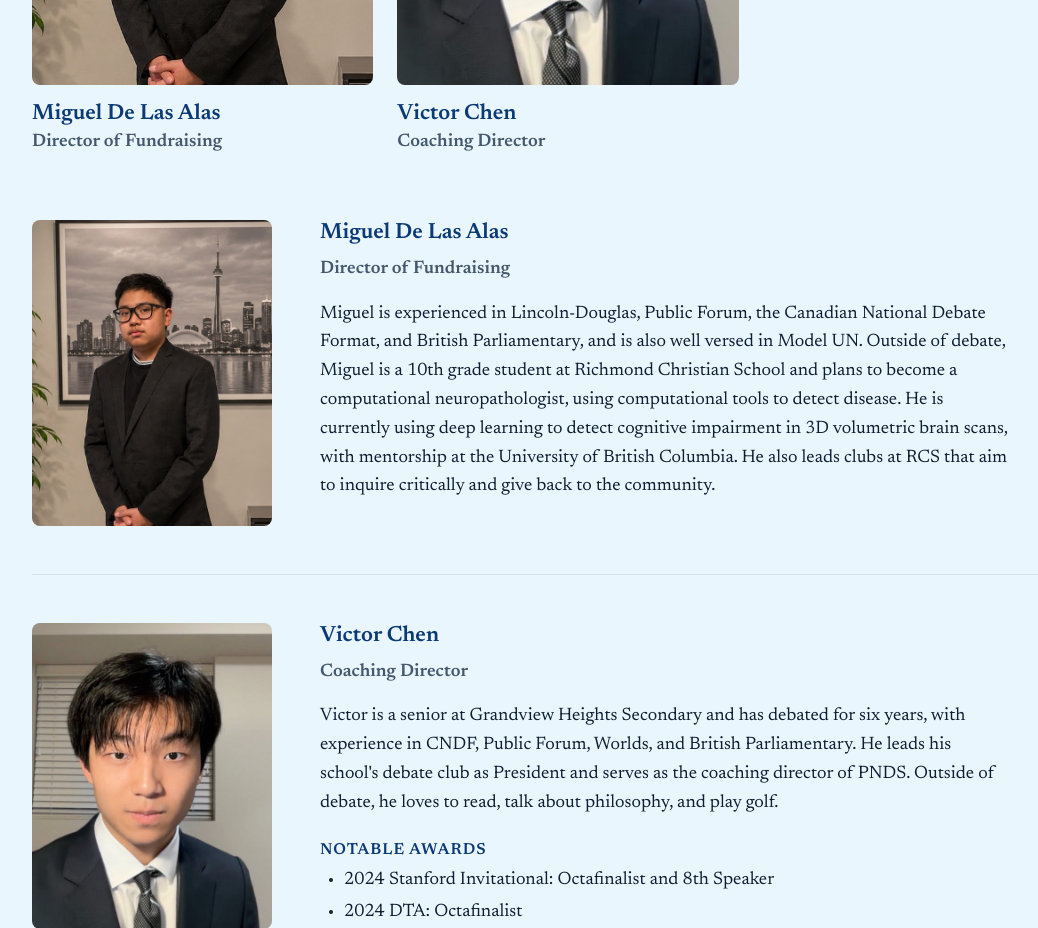
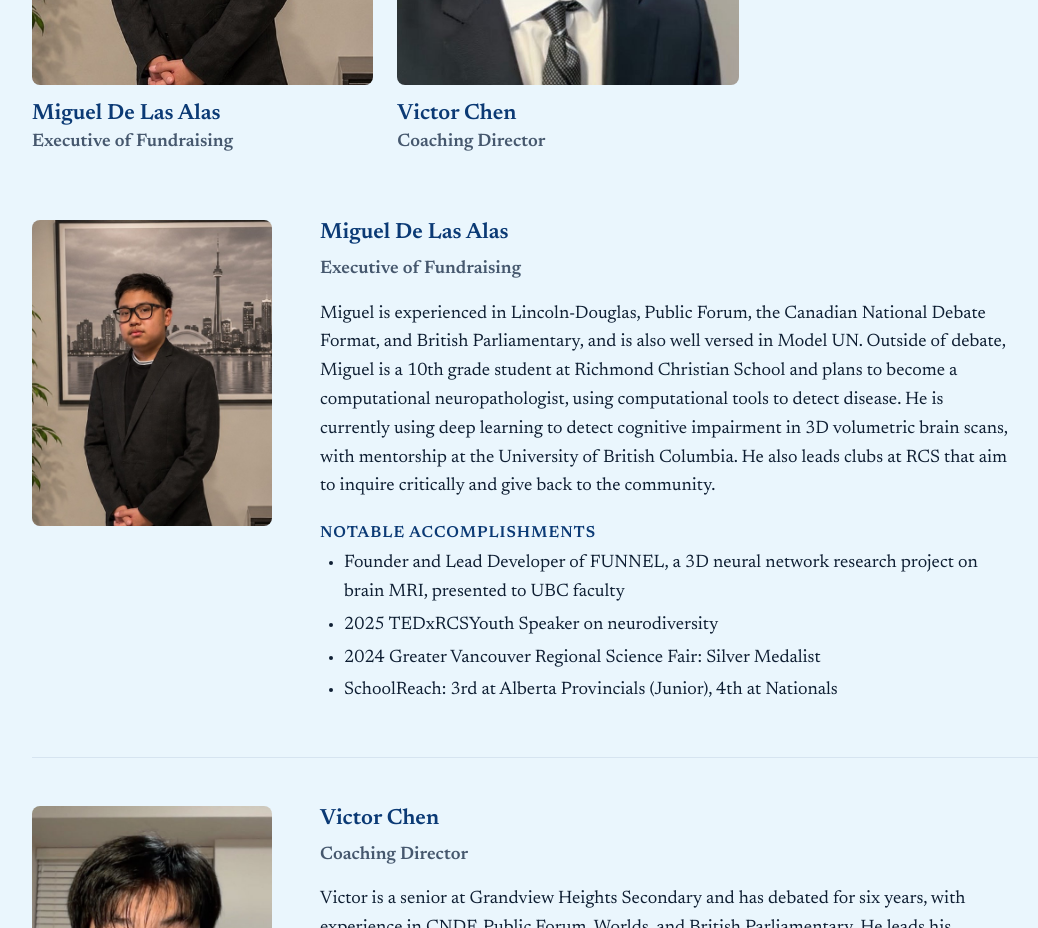
Before and after one commit to DanTdm174/pnds-website, a plain HTML site: page index.html in a window 1280 px wide. Shown: the part 2840-3768 px from the top of the page, without its empty margins (72-1110 px from the left). Drawn offline with Linux system fonts and the light colour scheme.

Commit message:
Add notable accomplishments to Miguel's bio and update title to Executive of Fundraising

```diff
--- a/index.html
+++ b/index.html
@@ -112,7 +112,7 @@
           <article class="member">
             <img src="assets/team/miguel-de-las-alas.jpg" alt="Miguel De Las Alas" width="540" height="688" loading="lazy">
             <h3>Miguel De Las Alas</h3>
-            <p class="role">Director of Fundraising</p>
+            <p class="role">Executive of Fundraising</p>
           </article>
           <article class="member">
             <img src="assets/team/victor-chen.jpg" alt="Victor Chen" width="540" height="688" loading="lazy">
@@ -126,8 +126,15 @@
             <img src="assets/team/miguel-de-las-alas.jpg" alt="" width="540" height="688" loading="lazy">
             <div class="prose">
               <h3>Miguel De Las Alas</h3>
-              <p class="role">Director of Fundraising</p>
+              <p class="role">Executive of Fundraising</p>
               <p>Miguel is experienced in Lincoln-Douglas, Public Forum, the Canadian National Debate Format, and British Parliamentary, and is also well versed in Model UN. Outside of debate, Miguel is a 10th grade student at Richmond Christian School and plans to become a computational neuropathologist, using computational tools to detect disease. He is currently using deep learning to detect cognitive impairment in 3D volumetric brain scans, with mentorship at the University of British Columbia. He also leads clubs at RCS that aim to inquire critically and give back to the community.</p>
+              <h4>Notable accomplishments</h4>
+              <ul>
+                <li>Founder and Lead Developer of FUNNEL, a 3D neural network research project on brain MRI, presented to UBC faculty</li>
+                <li>2025 TEDxRCSYouth Speaker on neurodiversity</li>
+                <li>2024 Greater Vancouver Regional Science Fair: Silver Medalist</li>
+                <li>SchoolReach: 3rd at Alberta Provincials (Junior), 4th at Nationals</li>
+              </ul>
             </div>
           </article>
           <article class="bio">
```
